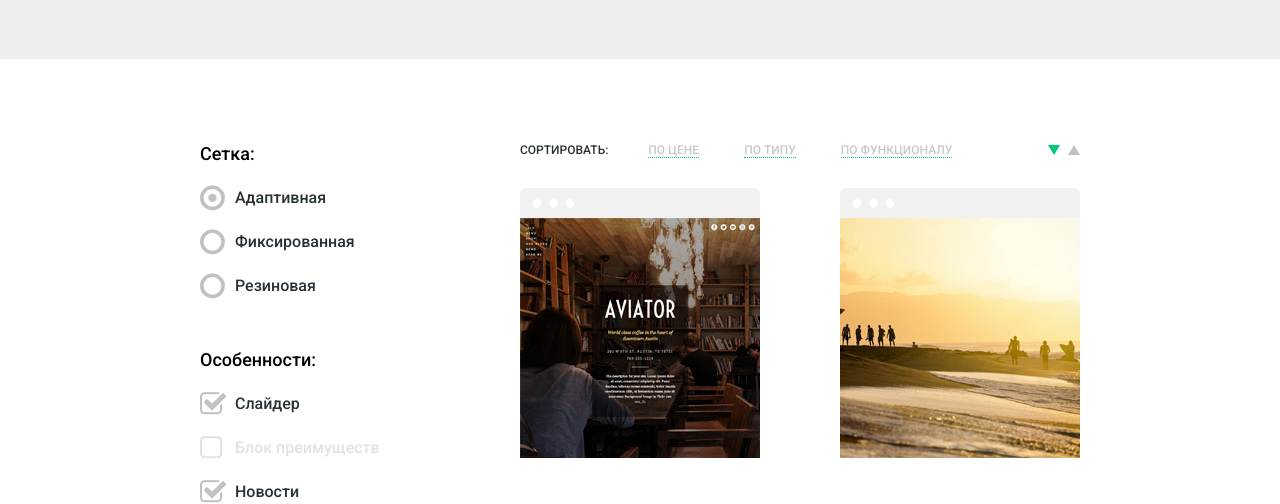
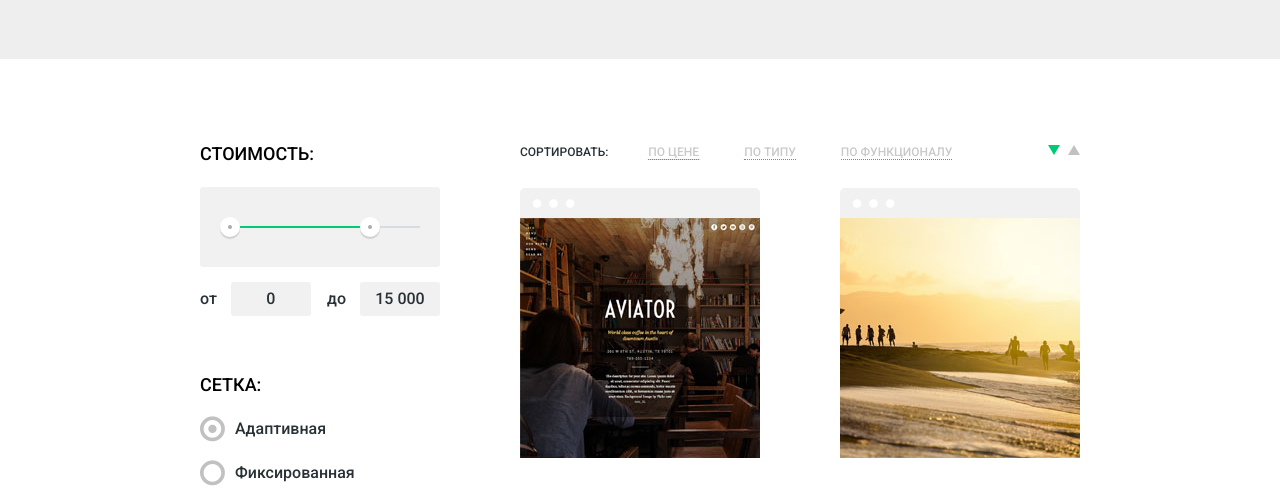
Before and after one commit to ty-panda/nerds, a plain HTML site: page catalog.html in a window 1280 px wide. Shown: the part 275-779 px from the top of the page. Drawn offline with Linux system fonts and the light colour scheme.

Commit message:
Верстка фильтра цены в каталоге, доработки по стайл-гайду

```diff
--- a/catalog.html
+++ b/catalog.html
@@ -38,6 +38,24 @@
       <!-- Форма сортировки -->
       <div class="sorting">
         <form class="sorting-form" action="#" method="get">
+          <fieldset>
+            <legend>Стоимость:</legend>
+            <div class="range-filter">
+              <div class="range-controls">
+                <div class="scale"><div style="margin-left: 0; margin-right: 40px;" class="bar"></div></div>
+                <div class="toogle min-toogle"></div>
+                <div class="toogle max-toogle"></div>
+              </div>
+              <div class="price-controls">
+                <label class="min-price">
+                  от <input name="min-price" type="text" value="0">
+                </label>
+                <label class="max-price">
+                  до <input name="max-price" type="text" value="15 000">
+                </label>
+              </div>
+            </div>
+          </fieldset>
           <fieldset>
             <legend>Сетка:</legend>
             <ul class="layout-choice-list">
@@ -244,11 +262,11 @@
     <form class="send-form" action="#" method="post">
       <div class="name-block">
         <label for="name">Ваше имя:</label>
-        <input id="name" type="text" name="name" placeholder="Представьтесь, пожалуйста">
+        <input id="name" type="text" name="name" placeholder="ПРЕДСТАВЬТЕСЬ, ПОЖАЛУЙСТА">
       </div>
       <div class="email-block">
         <label for="email">Ваш e-mail:</label>
-        <input id="email" type="text" name="email" placeholder="Для отправки ответа">
+        <input id="email" type="text" name="email" placeholder="ДЛЯ ОТПРАВКИ ОТВЕТА">
       </div>
       <label for="message">Текст письма:</label>
       <textarea name="message" id="message" placeholder="В СВОБОДНОЙ ФОРМЕ"></textarea>
--- a/css/style.css
+++ b/css/style.css
@@ -75,6 +75,7 @@ body {
   min-width: 900px;
 
   font-weight: 500;
+  font-style: normal;
   font-size: 16px;
   line-height: 22px;
   font-family: Roboto, Arial, sans-serif;
@@ -593,7 +594,91 @@ body {
     color: #000;
     font-size: 18px;
     line-height: 30px;
+    text-transform: uppercase;
   }
+
+.range-filter {
+  width: 240px;
+}
+
+.range-controls {
+  position: relative;
+  height: 80px;
+  margin-bottom: 15px;
+  padding: 0 20px;
+  background: #f1f1f1;
+  border-radius: 3px;
+  overflow: hidden;
+}
+
+.range-controls .scale {
+  margin-top: 39px;
+  height: 2px;
+  background: #d7dcde;
+}
+
+.range-controls .bar {
+  height: 2px;
+  background: #00ca74;
+}
+
+.range-controls .toogle {
+  position: absolute;
+  top: 30px;
+  left: 20px;
+
+  width: 4px;
+  height: 4px;
+
+  border: 8px solid white;
+  background: #ababab;
+  cursor: pointer;
+  border-radius: 50%;
+  box-shadow: 0 2px 1px 0 #cfcfcf;
+}
+
+.price-controls {
+  position: relative;
+
+  height: 38px;
+  margin-bottom: 50px;
+}
+
+.price-controls .min-price {
+  position: absolute;
+  left: 0;
+}
+
+.price-controls .max-price {
+  position: absolute;
+  right: 0;
+}
+
+.price-controls input {
+  width: 60px;
+  margin-left: 10px;
+  padding: 8px 10px;
+
+  font-weight: 500;
+  font-style: normal;
+  font-size: 16px;
+  font-family: Roboto, Arial, sans-serif;
+  color: #283136;
+  text-align: center;
+
+  background: #f1f1f1;
+  border: none;
+  border-radius: 3px;
+  outline: none;
+}
+
+.range-controls .min-toogle {
+  left: 20px;
+}
+
+.range-controls .max-toogle {
+  left: 160px;
+}
 
   .sorting-form .layout-choice-list {
     margin: 0;
@@ -738,8 +823,8 @@ body {
 
   .catalog .sorting-block {
     position: relative;
-    margin-bottom: 23px;
-    padding-top: 2px;
+    margin-bottom: 21px;
+    padding-top: 4px;
 
     text-transform: uppercase;
   }
@@ -894,6 +979,16 @@ body {
         font-size: 18px;
 
         background-color: #fb565a;
+      }
+
+      .price-and-desc .btn:hover {
+        background-color: #d6494d;
+        cursor: pointer;
+      }
+
+      .price-and-desc .btn:active {
+        background-color: #b63538;
+        box-shadow: inset 0 2px 2px rgba(0,0,0,.3);
       }
 
     .catalog-item:hover .price-and-desc {
@@ -1092,6 +1187,7 @@ body {
   position: fixed;
   left: 50%;
   bottom: 250px;
+  z-index: 100;
 
   display: none;
   width: 460px;
@@ -1189,7 +1285,6 @@ body {
   font-family: Roboto, Arial, sans-serif;
   font-size: 12px;
   line-height: 18px;
-  text-transform: uppercase;
 
   border: 2px solid #d7dcde;
   border-radius: 4px;
```
Also changed, not shown: index.html (+3 -3 lines).
